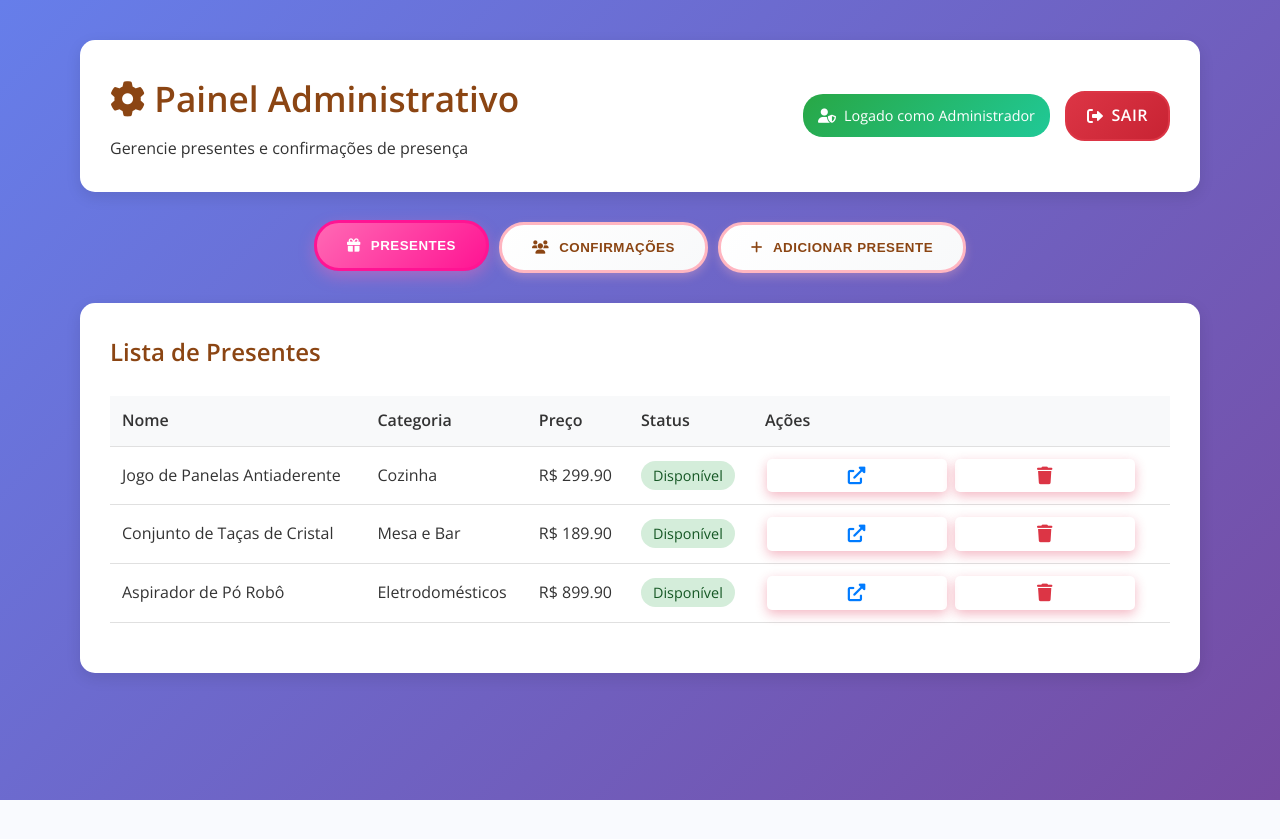
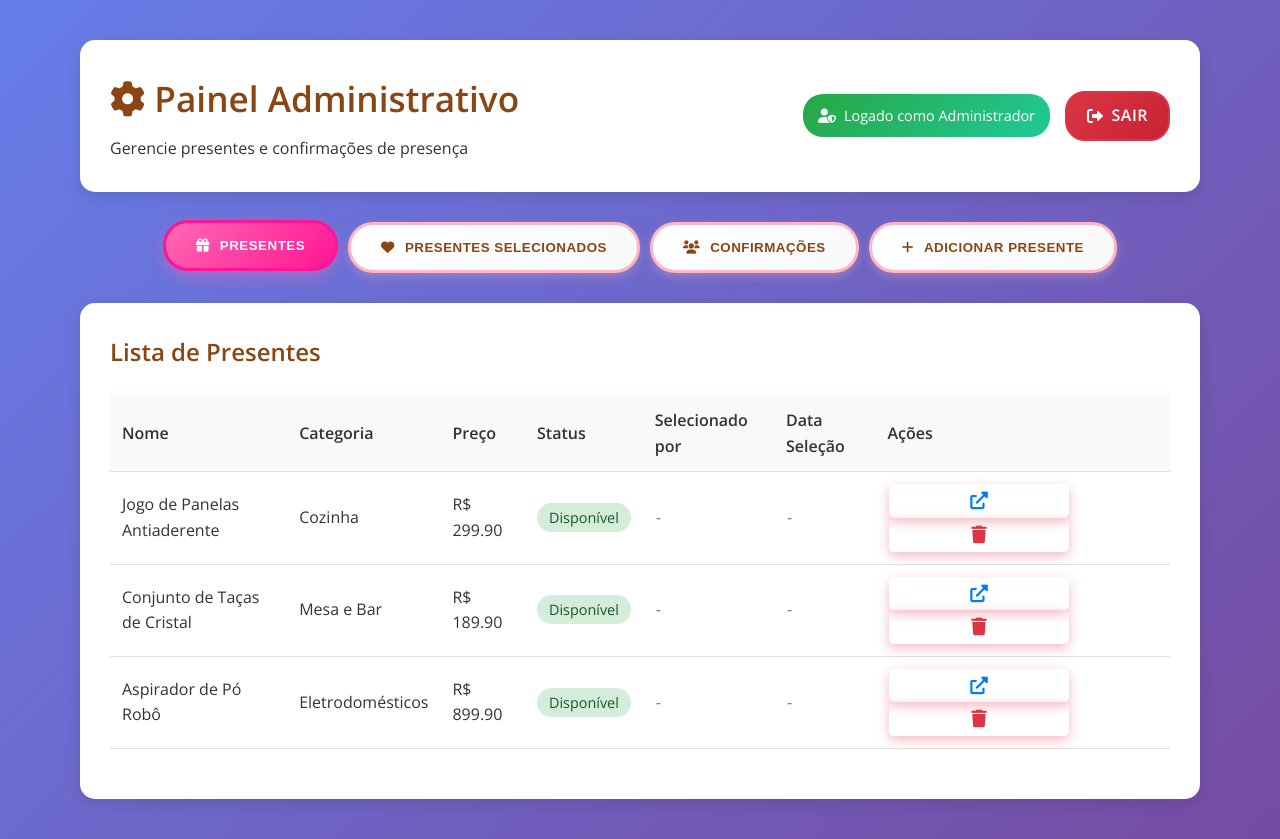
Before and after one commit to sandrim01/convite_interativo, a Flask app: page /admin in a window 1280 px wide. Before the commit the page ends 800 px from the top, so only its background shows below. Run offline with Flask 3, Linux system fonts and the light colour scheme; the visitor is signed in with stand-in values (Sample User, id 1); data comes from the database, SQL or seed files in the repository; data that the repository does not hold is empty.

Commit message:
Melhorar painel admin com visualização de presentes selecionados
- Adicionar coluna 'Selecionado por' na tabela de presentes
- Criar nova aba 'Presentes Selecionados' no admin
- Mostrar data e hora da seleção
- Adicionar status visual para presentes escolhidos
- Melhorar layout com estilos específicos para presentes selecionados
- Facilitar acompanhamento dos presentes escolhidos pelos convidados

```diff
--- a/static/css/style.css
+++ b/static/css/style.css
@@ -1018,6 +1018,28 @@ body {
     color: #721c24;
 }
 
+.status.selecionado {
+    background: linear-gradient(135deg, #28a745, #20c997);
+    color: white;
+    display: inline-flex;
+    align-items: center;
+    gap: 5px;
+}
+
+.nome-convidado {
+    color: #28a745;
+    font-weight: 600;
+    background: rgba(40, 167, 69, 0.1);
+    padding: 4px 8px;
+    border-radius: 10px;
+    display: inline-block;
+}
+
+.text-muted {
+    color: #6c757d;
+    font-style: italic;
+}
+
 .btn-acao {
     background: none;
     border: none;
--- a/templates/admin.html
+++ b/templates/admin.html
@@ -27,6 +27,9 @@
         <button class="tab-btn active" onclick="mostrarTab('presentes')">
             <i class="fas fa-gift"></i> Presentes
         </button>
+        <button class="tab-btn" onclick="mostrarTab('selecionados')">
+            <i class="fas fa-heart"></i> Presentes Selecionados
+        </button>
         <button class="tab-btn" onclick="mostrarTab('confirmacoes')">
             <i class="fas fa-users"></i> Confirmações
         </button>
@@ -46,6 +49,8 @@
                         <th>Categoria</th>
                         <th>Preço</th>
                         <th>Status</th>
+                        <th>Selecionado por</th>
+                        <th>Data Seleção</th>
                         <th>Ações</th>
                     </tr>
                 </thead>
@@ -56,15 +61,35 @@
                         <td>{{ presente.categoria }}</td>
                         <td>R$ {{ "%.2f"|format(presente.preco) if presente.preco else 'N/A' }}</td>
                         <td>
+                            {% if presente.selecionado_por %}
+                            <span class="status selecionado">
+                                <i class="fas fa-heart"></i> Escolhido
+                            </span>
+                            {% else %}
                             <span class="status {{ 'disponivel' if presente.disponivel else 'indisponivel' }}">
                                 {{ 'Disponível' if presente.disponivel else 'Indisponível' }}
                             </span>
+                            {% endif %}
+                        </td>
+                        <td>
+                            {% if presente.selecionado_por %}
+                            <strong class="nome-convidado">{{ presente.selecionado_por }}</strong>
+                            {% else %}
+                            <span class="text-muted">-</span>
+                            {% endif %}
+                        </td>
+                        <td>
+                            {% if presente.data_selecao %}
+                            {{ presente.data_selecao.strftime('%d/%m/%Y às %H:%M') }}
+                            {% else %}
+                            <span class="text-muted">-</span>
+                            {% endif %}
                         </td>
                         <td>
                             <a href="{{ presente.link_amazon }}" target="_blank" class="btn-acao btn-ver">
                                 <i class="fas fa-external-link-alt"></i>
                             </a>
-                            {% if presente.disponivel %}
+                            {% if presente.disponivel and not presente.selecionado_por %}
                             <button class="btn-acao btn-remover" onclick="removerPresente({{ presente.id }})">
                                 <i class="fas fa-trash"></i>
                             </button>
@@ -75,6 +100,67 @@
                 </tbody>
             </table>
         </div>
+    </div>
+
+    <!-- Tab Presentes Selecionados -->
+    <div id="tab-selecionados" class="tab-content">
+        <h2>Presentes Selecionados pelos Convidados</h2>
+        {% if presentes_selecionados %}
+        <div class="estatisticas-selecionados">
+            <div class="stat-card">
+                <i class="fas fa-heart"></i>
+                <div class="stat-info">
+                    <h3>{{ presentes_selecionados|length }}</h3>
+                    <p>Presentes Escolhidos</p>
+                </div>
+            </div>
+            <div class="stat-card">
+                <i class="fas fa-gift"></i>
+                <div class="stat-info">
+                    <h3>{{ presentes|length - presentes_selecionados|length }}</h3>
+                    <p>Ainda Disponíveis</p>
+                </div>
+            </div>
+        </div>
+        <div class="table-container">
+            <table class="admin-table">
+                <thead>
+                    <tr>
+                        <th>Presente</th>
+                        <th>Categoria</th>
+                        <th>Preço</th>
+                        <th>Escolhido por</th>
+                        <th>Data da Escolha</th>
+                        <th>Link Amazon</th>
+                    </tr>
+                </thead>
+                <tbody>
+                    {% for presente in presentes_selecionados %}
+                    <tr>
+                        <td><strong>{{ presente.nome }}</strong></td>
+                        <td>{{ presente.categoria }}</td>
+                        <td>R$ {{ "%.2f"|format(presente.preco) if presente.preco else 'N/A' }}</td>
+                        <td>
+                            <span class="nome-convidado">{{ presente.selecionado_por }}</span>
+                        </td>
+                        <td>{{ presente.data_selecao.strftime('%d/%m/%Y às %H:%M') }}</td>
+                        <td>
+                            <a href="{{ presente.link_amazon }}" target="_blank" class="btn-acao btn-ver">
+                                <i class="fas fa-external-link-alt"></i> Ver
+                            </a>
+                        </td>
+                    </tr>
+                    {% endfor %}
+                </tbody>
+            </table>
+        </div>
+        {% else %}
+        <div class="empty-state">
+            <i class="fas fa-heart-broken"></i>
+            <h3>Nenhum presente foi selecionado ainda</h3>
+            <p>Quando os convidados começarem a escolher presentes, eles aparecerão aqui.</p>
+        </div>
+        {% endif %}
     </div>
 
     <!-- Tab Confirmações -->
```
Also changed, not shown: other parts of static/css/style.css (+77 -0 lines).
